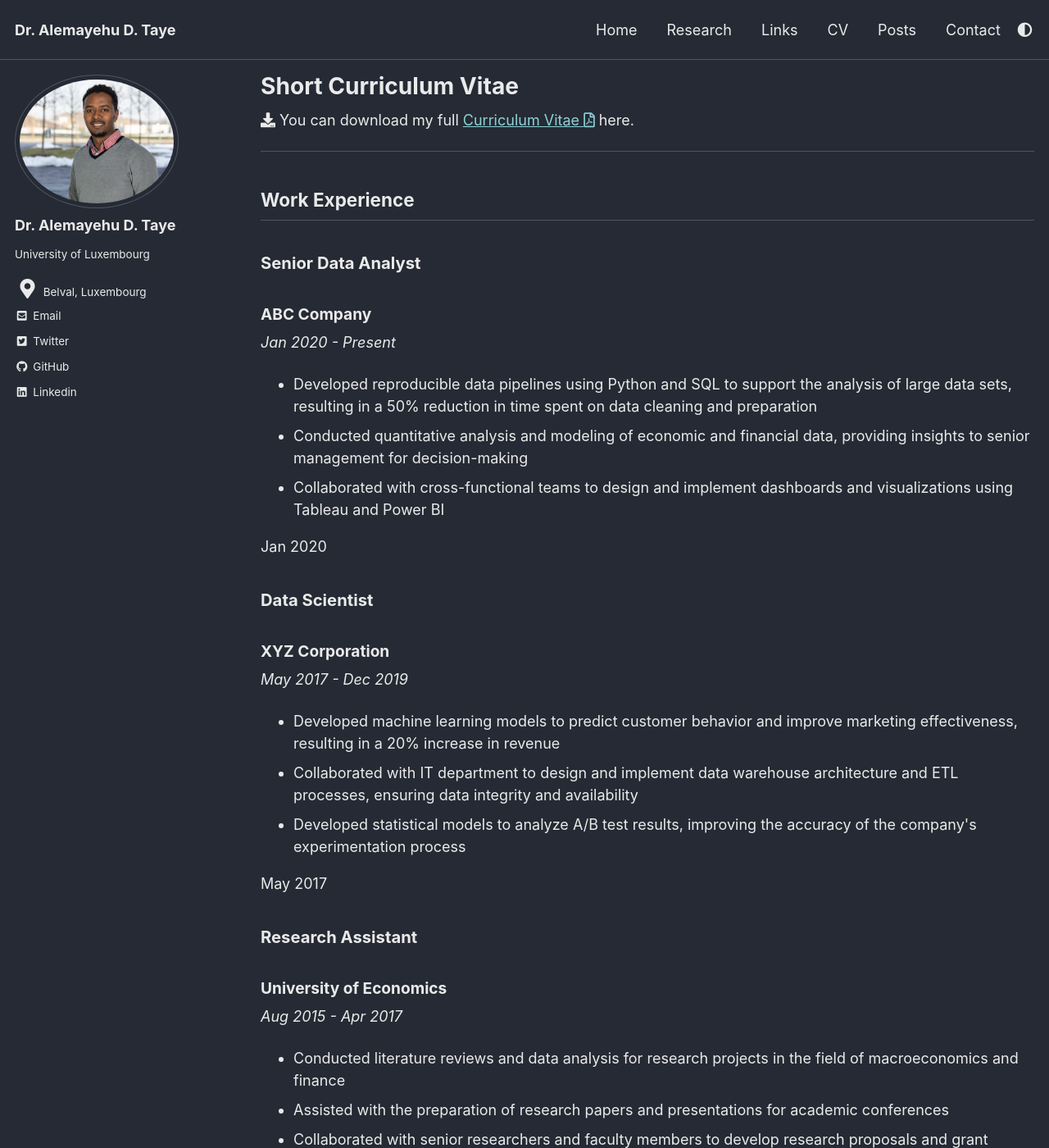
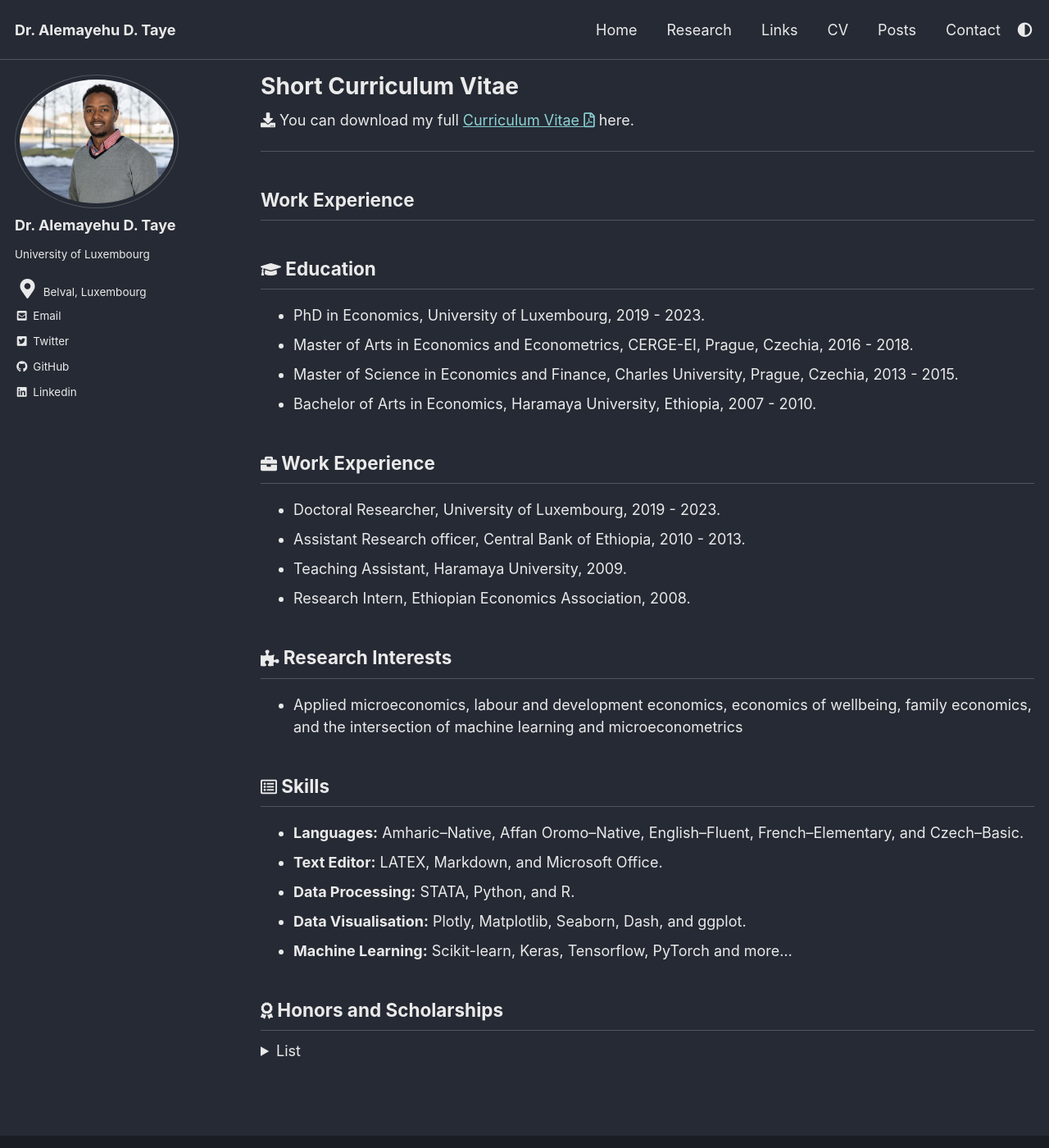
Before and after one commit to AlexTaye/AlexTAYE, a Jekyll site: the page built from _pages/CV.md, in a window 1280 px wide and 1400 px high. Shown: the whole window at 82% size. Built offline with Jekyll 4.4.1, drawn with Linux system fonts in a browser that asks for light colours; cached includes are drawn as plain includes; some of the changed text lies outside the part shown.

Commit message:
Update CV.md

```diff
--- a/_pages/CV.md
+++ b/_pages/CV.md
@@ -18,63 +18,6 @@ toc_icon: "gear"
 ***
 
 ## Work Experience
-
-<div class="timeline">
-
-<!-- Job 1 -->
-<div class="timeline-item">
-  <div class="timeline-item-content">
-    <h3>Senior Data Analyst</h3>
-    <h4>ABC Company</h4>
-    <p><em>Jan 2020 - Present</em></p>
-    <ul>
-      <li>Developed reproducible data pipelines using Python and SQL to support the analysis of large data sets, resulting in a 50% reduction in time spent on data cleaning and preparation</li>
-      <li>Conducted quantitative analysis and modeling of economic and financial data, providing insights to senior management for decision-making</li>
-      <li>Collaborated with cross-functional teams to design and implement dashboards and visualizations using Tableau and Power BI</li>
-    </ul>
-  </div>
-  <div class="timeline-item-date">
-    <span>Jan 2020</span>
-  </div>
-</div>
-
-<!-- Job 2 -->
-<div class="timeline-item">
-  <div class="timeline-item-content">
-    <h3>Data Scientist</h3>
-    <h4>XYZ Corporation</h4>
-    <p><em>May 2017 - Dec 2019</em></p>
-    <ul>
-      <li>Developed machine learning models to predict customer behavior and improve marketing effectiveness, resulting in a 20% increase in revenue</li>
-      <li>Collaborated with IT department to design and implement data warehouse architecture and ETL processes, ensuring data integrity and availability</li>
-      <li>Developed statistical models to analyze A/B test results, improving the accuracy of the company's experimentation process</li>
-    </ul>
-  </div>
-  <div class="timeline-item-date">
-    <span>May 2017</span>
-  </div>
-</div>
-
-<!-- Job 3 -->
-<div class="timeline-item">
-  <div class="timeline-item-content">
-    <h3>Research Assistant</h3>
-    <h4>University of Economics</h4>
-    <p><em>Aug 2015 - Apr 2017</em></p>
-    <ul>
-      <li>Conducted literature reviews and data analysis for research projects in the field of macroeconomics and finance</li>
-      <li>Assisted with the preparation of research papers and presentations for academic conferences</li>
-      <li>Collaborated with senior researchers and faculty members to develop research proposals and grant applications</li>
-    </ul>
-  </div>
-  <div class="timeline-item-date">
-    <span>Aug 2015</span>
-  </div>
-</div>
-
-</div> <!-- end timeline -->
-
-
 
 ## <i class='fas fa-graduation-cap' style='font-size:20px'></i> Education
 
```
